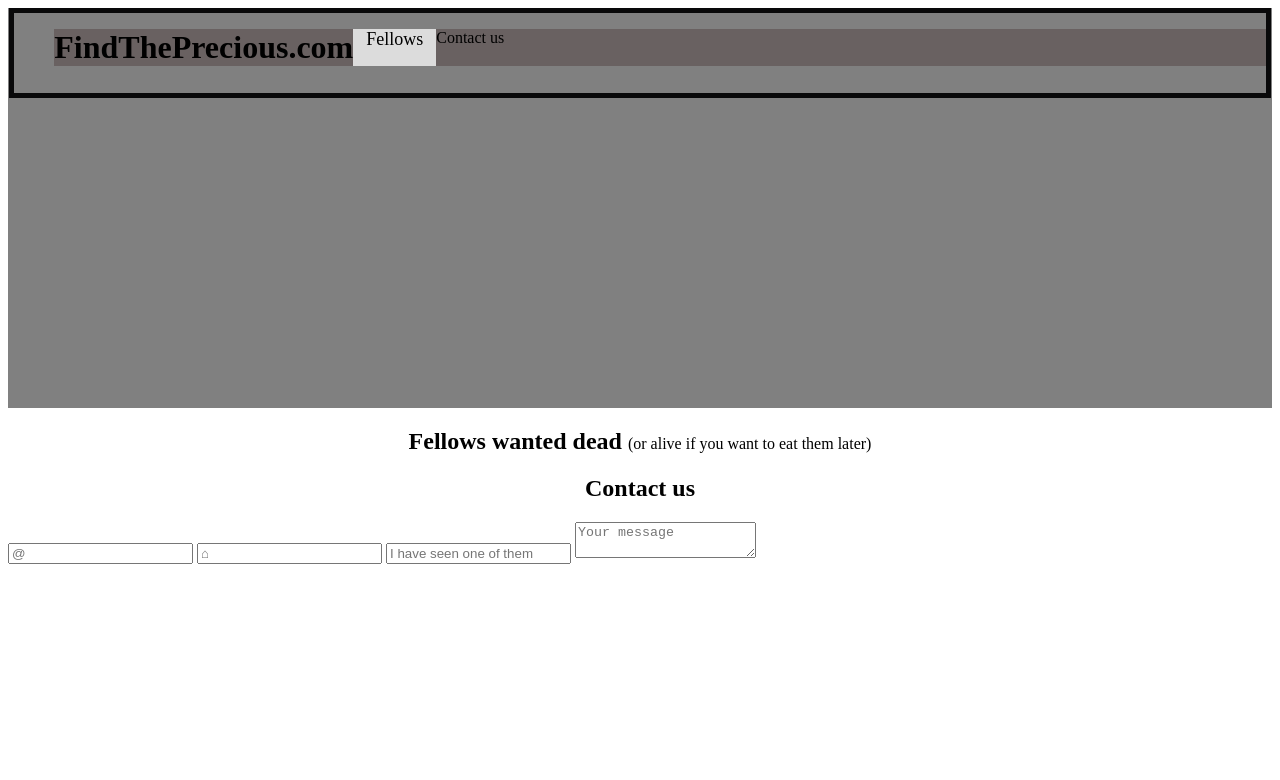
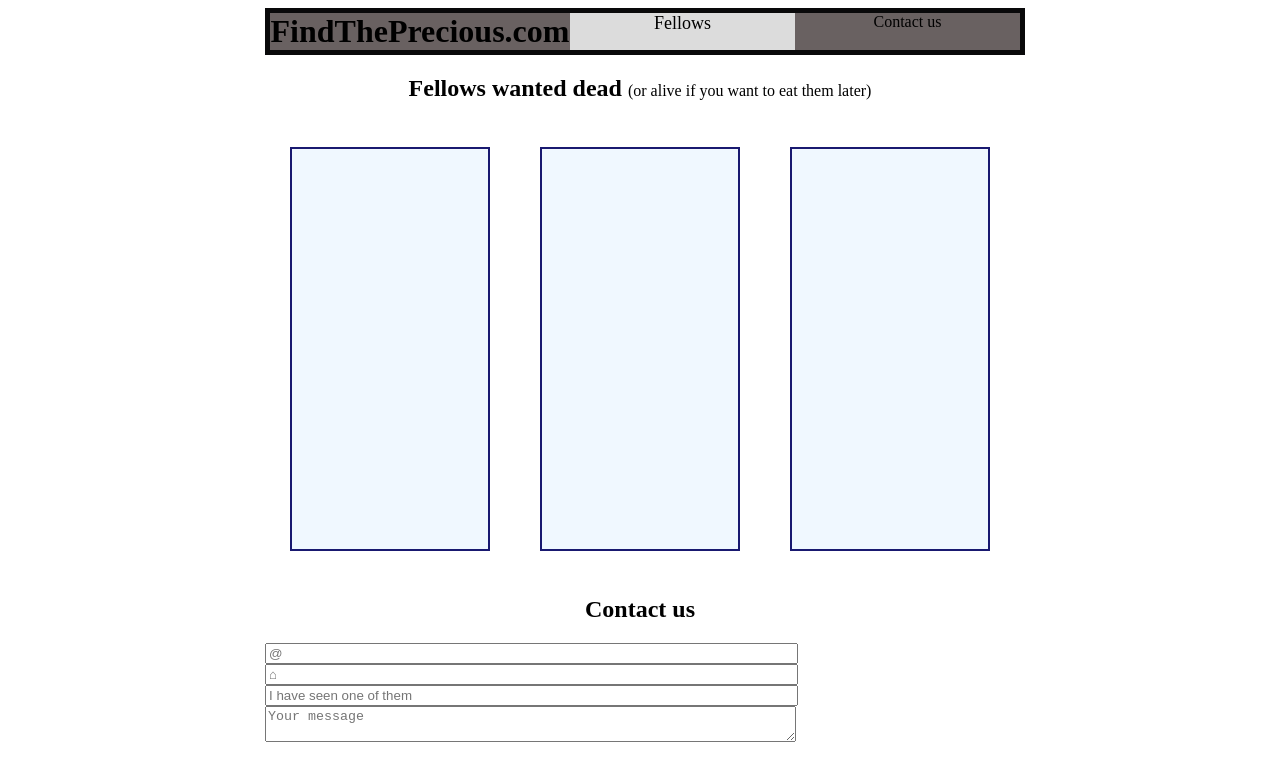
Before and after one commit to Xcaliburns/QueteCss, a plain HTML site: page index.html in a window 1280 px wide. Drawn offline with Linux system fonts and the light colour scheme.

Commit message:
centrer le form

```diff
--- a/index.html
+++ b/index.html
@@ -23,23 +23,26 @@
         </nav>
     </header>
 
+    <main>
+
     <section>
         <div class="carousel"></div>
     </section>
 
-    <section>
+        <section>
         <h2>Fellows wanted dead <span>(or alive if you want to eat them later)
 
         </span></h2>
     </section>
 
-    <section>
+    <section class="images">
         <article></article>
 
         <article></article>
 
         <article></article>
-    </section>
+        </section>
+    </main>
 
     <form>
         <h2>Contact us</h2>
--- a/style.css
+++ b/style.css
@@ -1,28 +1,48 @@
+
+
+
+
+body{
+    display: block;
+     margin-left: auto;
+    margin-right: auto;
+    max-width: 750px;
+    }
+
 header {
     display: block;
-    height: 25em;
+    height: 25%;
+    width: 100%;
     background-color: grey;
+
 }
 
 nav {
-    margin: auto;
-    padding: auto;
+    margin: 0;
+    padding: 0;
     display: block;
-    width: 99%;
-    height: 20%;
+   margin-right: auto;
+    margin-left: auto;
+    width: 100%;
+    height:fit-content;
     border: 5px solid rgb(9, 9, 10);
+    justify-content: center;
+
+
 }
 
 li {
     width: 100%;
-    padding: auto;
-    float: left;
+    padding: 0;
+
 }
 
 ul {
     display: flex;
     flex-direction: row;
     list-style: none;
+    margin: 0%;
+    padding: 0%;
 }
 
 #eltLI1 {
@@ -30,19 +50,21 @@ ul {
     font-size: 2em;
     font-weight: bold;
     background-color: rgb(105, 97, 97);
-    width: 30%;
+    width: 40%;
 }
 
 #eltLi2 {
     background-color: gainsboro;
     text-align: center;
-    width: 10%;
+    width: 30%;
     vertical-align: middle;
     font-size: large;
 }
 
 #eltLi3 {
     background-color: rgb(105, 97, 97);
+    width: 30%;
+    text-align: center;
 }
 
 h2 {
@@ -53,3 +75,36 @@ span {
     font-size: 1rem;
     font-weight: lighter;
 }
+.images{
+display: flex;
+flex-direction: row;
+text-align: left;
+  margin-top: 2vh;
+   margin-left: auto;
+   margin-right: auto;
+   justify-content: center;
+
+
+
+}
+article{
+    display: block;
+  margin: 25px;
+  font-size: 40px;
+  color: white;
+  text-align: center;
+  width: 45vh;
+  height: 50vh;
+  background-color: aliceblue;
+  border: 2px solid rgb(25, 25, 112);
+
+}
+
+
+form label,form input,form textarea {
+    display:inline-block;
+     width:70%;
+
+     }
+label{
+    margin: auto;}
```
